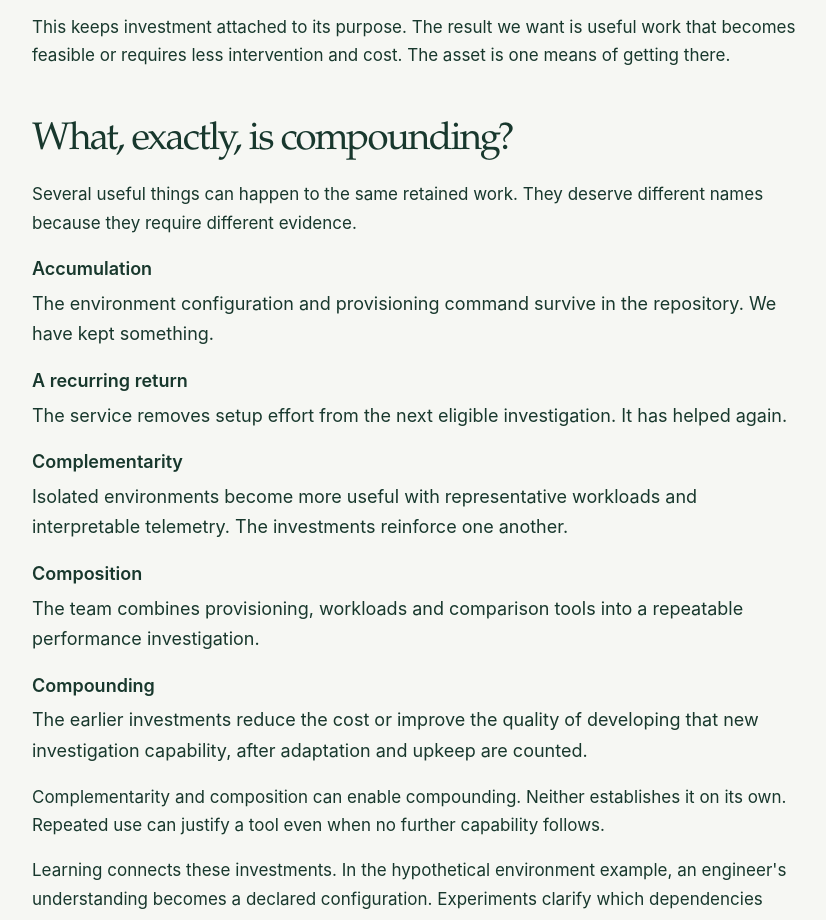
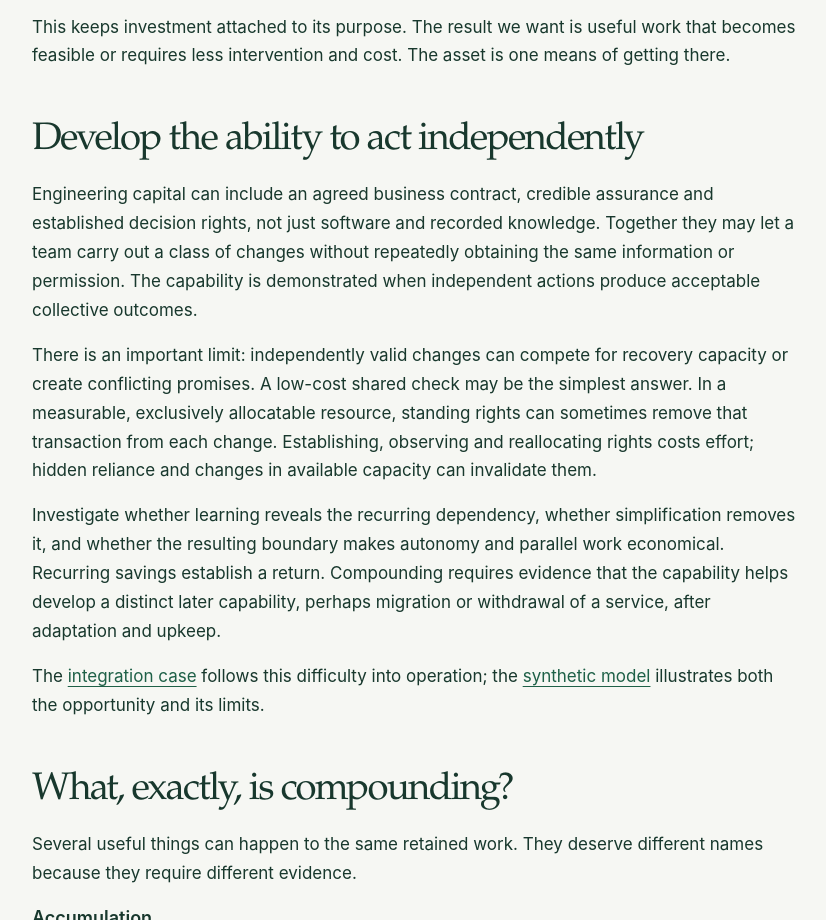
Before and after one commit to grove/compounding-engineering, a plain HTML site: page foundations.html in a window 1280 px wide. Shown: the part 3573-4493 px from the top of the page, without its empty margins (0-826 px from the left). Drawn offline with Linux system fonts and the light colour scheme.

Commit message:
Integrate coordination-avoidance investigation: foundations.html

```diff
--- a/foundations.html
+++ b/foundations.html
@@ -59,6 +59,13 @@
         <p>A provisioning tool is capital. Being able to run an isolated investigation without a setup handoff is a capability. The difference includes access, meaningful inputs, cleanup, cost control and a way to recognize when the environment is unsuitable. A repository full of tools can coexist with a team that still needs the original author for every attempt.</p>
         <p>Name a capability as work the system can do: “an engineer or agent can start a representative performance experiment, obtain interpretable results and retire its environment within the agreed budget.” State the limits. The environment might support performance comparisons while leaving production failover outside its scope.</p>
         <p>This keeps investment attached to its purpose. The result we want is useful work that becomes feasible or requires less intervention and cost. The asset is one means of getting there.</p>
+      </section>
+      <section id="independent-action">
+        <h2>Develop the ability to act independently</h2>
+        <p>Engineering capital can include an agreed business contract, credible assurance and established decision rights, not just software and recorded knowledge. Together they may let a team carry out a class of changes without repeatedly obtaining the same information or permission. The capability is demonstrated when independent actions produce acceptable collective outcomes.</p>
+        <p>There is an important limit: independently valid changes can compete for recovery capacity or create conflicting promises. A low-cost shared check may be the simplest answer. In a measurable, exclusively allocatable resource, standing rights can sometimes remove that transaction from each change. Establishing, observing and reallocating rights costs effort; hidden reliance and changes in available capacity can invalidate them.</p>
+        <p>Investigate whether learning reveals the recurring dependency, whether simplification removes it, and whether the resulting boundary makes autonomy and parallel work economical. Recurring savings establish a return. Compounding requires evidence that the capability helps develop a distinct later capability, perhaps migration or withdrawal of a service, after adaptation and upkeep.</p>
+        <p>The <a href="paths/customer-integrations.html#shared-capacity">integration case</a> follows this difficulty into operation; the <a href="examples/coordination-avoidance.html">synthetic model</a> illustrates both the opportunity and its limits.</p>
       </section>
       <section id="compounding">
         <h2>What, exactly, is compounding?</h2>
```
